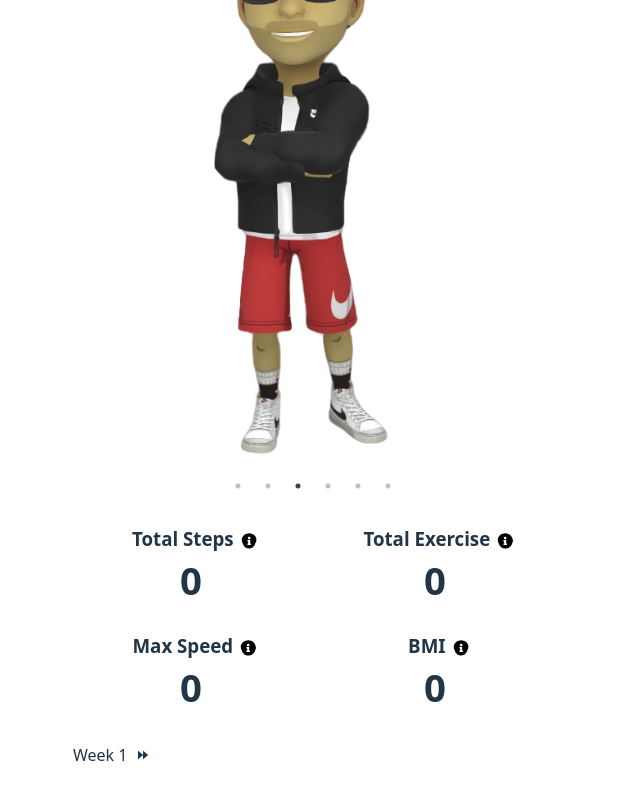
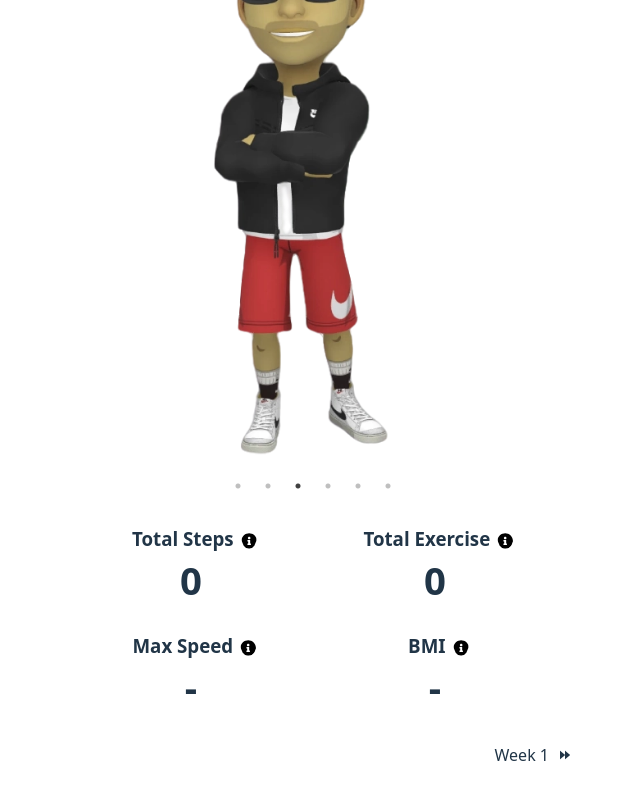
Before and after one commit to MiroKeimioniemi/vital-app, a React (Vite) app in the folder vital-app/: page / in a window 1280 px wide. Shown: the part 314-1114 px from the top of the page, without its empty margins (327-967 px from the left). Built offline with nearby package versions, Linux system fonts and the light colour scheme; no server answers.

Commit message:
Changed avatar default values and added clarifications

```diff
--- a/vital-app/src/App.jsx
+++ b/vital-app/src/App.jsx
@@ -22,12 +22,12 @@ function App() {
   };
 
   const initialAvatars = [
-    {name: "Add Friend", image: plusSign, nativeAvatar: true, level: 0, health: 0, strength: 0, speed: 0, jumpHeight: 0, lifeExpectancy: [0, 0, 0], totalSteps: 0, totalExercise: 0, maxSpeed: 0, bmi: 0},
-    {name: "Samantha", image: friendBitmoji, nativeAvatar: true, level: 0, health: 0, strength: 0, speed: 0, jumpHeight: 0, lifeExpectancy: [0, 0, 0], totalSteps: 0, totalExercise: 0, maxSpeed: 0, bmi: 0},
-    {name: "Jacob", image: bitmojiAvatar, nativeAvatar: true, level: 0, health: 0, strength: 0, speed: 0, jumpHeight: 0, lifeExpectancy: [0, 0, 0], totalSteps: 0, totalExercise: 0, maxSpeed: 0, bmi: 0},
-    {name: "J4c0b (Roblox)", image: robloxAvatar, nativeAvatar: false, level: 0, health: 0, strength: 0, speed: 0, jumpHeight: 0, lifeExpectancy: [0, 0, 0], totalSteps: 0, totalExercise: 0, maxSpeed: 0, bmi: 0},
-    {name: "Jac0b (Minecraft)", image: minecraftAvatar, nativeAvatar: false, level: 0, health: 0, strength: 0, speed: 0, jumpHeight: 0, lifeExpectancy: [0, 0, 0], totalSteps: 0, totalExercise: 0, maxSpeed: 0, bmi: 0},
-    {name: "Add Friend", image: plusSign, nativeAvatar: false, level: 0, health: 0, strength: 0, speed: 0, jumpHeight: 0, lifeExpectancy: [0, 0, 0], totalSteps: 0, totalExercise: 0, maxSpeed: 0, bmi: 0}
+    {name: "Add Friend", image: plusSign, nativeAvatar: true, level: '-', health: '-', strength: '-', speed: '-', jumpHeight: '-', lifeExpectancy: [0, 0, 0], totalSteps: '-', totalExercise: '-', maxSpeed: '-', bmi: '-'},
+    {name: "Samantha", image: friendBitmoji, nativeAvatar: true, level: 0, health: 0, strength: 0, speed: 0, jumpHeight: 0, lifeExpectancy: [8, 5, 23], totalSteps: 249485, totalExercise: 2304, maxSpeed: 28, bmi: 21},
+    {name: "Jacob", image: bitmojiAvatar, nativeAvatar: true, level: 0, health: 0, strength: 0, speed: 0, jumpHeight: 0, lifeExpectancy: [0, 0, 0], totalSteps: 0, totalExercise: 0, maxSpeed: '-', bmi: '-'},
+    {name: "J4c0b (Roblox)", image: robloxAvatar, nativeAvatar: false, level: 10, health: 10, strength: 10, speed: 10, jumpHeight: 10, lifeExpectancy: [0, 0, 0], totalSteps: 10, totalExercise: 10, maxSpeed: 10, bmi: '-'},
+    {name: "Jac0b (Minecraft)", image: minecraftAvatar, nativeAvatar: false, level: 10, health: 10, strength: 10, speed: 10, jumpHeight: 10, lifeExpectancy: [0, 0, 0], totalSteps: 10, totalExercise: 10, maxSpeed: 10, bmi: '-'},
+    {name: "Add Friend", image: plusSign, nativeAvatar: false, level: '-', health: '-', strength: '-', speed: '-', jumpHeight: '-', lifeExpectancy: [0, 0, 0], totalSteps: '-', totalExercise: '-', maxSpeed: '-', bmi: '-'}
   ]
 
   const [count, setCount] = useState(1)
@@ -70,7 +70,7 @@ function App() {
       setHealth(data.game_stats.health)
       setJumpHeight(data.game_stats.jump_height)
       const updatedAvatars = avatars.map((avatar, index) => {
-        if ([1, 2, 3, 4].includes(index)) {
+        if ([2, 3, 4].includes(index)) {
           return {
             ...avatar,
             health: data.game_stats.health,
@@ -108,7 +108,7 @@ function App() {
       <LeIncrease years={avatars[selectedItem].lifeExpectancy[0]} months={avatars[selectedItem].lifeExpectancy[1]} days={avatars[selectedItem].lifeExpectancy[2]} />
       <Carousel avatars={avatars} selected={selectedItem} onCarouselChange={handleCarouselChange} />
       <StatsCard avatar={avatars[selectedItem]} />
-      <div style={{display: 'flex', alignItems: 'center', marginTop: '0'}}>
+      <div style={{display: 'flex', alignItems: 'center', marginTop: '0', justifyContent: 'end', marginRight: '-20px'}}>
         <p style={{marginRight: '8px'}}>Week {count}</p>
         <AiFillForward onClick={() => { if (count <= 4) { handleButtonClick() } }}/>
       </div>
--- a/vital-app/src/components/StatsCard.jsx
+++ b/vital-app/src/components/StatsCard.jsx
@@ -7,18 +7,18 @@ const StatsCard = ({ avatar }) => {
 
     let values = []
     if (avatar.nativeAvatar) {
-        values = [["Total Steps", avatar.totalSteps], ["Total Exercise", avatar.totalExercise], ["Max Speed", avatar.maxSpeed], ["BMI", avatar.bmi]]
+        values = [["Total Steps", avatar.totalSteps, "Cumulative number of steps over all time.", 2], ["Total Exercise", avatar.totalExercise, "Cumulative hours of exercise over all time.", 2], ["Max Speed", avatar.maxSpeed, "Maximum instantaneous sprint speed.", 2], ["BMI", avatar.bmi, "Latest body mass index measuring.", 2]]
     } else {
-        values = [["Health", avatar.health], ["Speed", avatar.speed], ["Strength", avatar.strength], ["Jump Height", avatar.jumpHeight]]
+        values = [["Health", avatar.health, "Health attribute can be increased with sleep score.", 2], ["Speed", avatar.speed, "Speed attribute can be increased by cardio exercise.", 2], ["Strength", avatar.strength, "Strength can be increased by moderate exercise.", 2], ["Jump Height", avatar.jumpHeight, "Jump Height is increased by leg-intensive exercise.", 2]]
     }
 
     return (
         <div className="stats-card">
-      {values.map(([attribute, value], index) => (
+        {values.map(([attribute, value, message, corner], index) => (
             <div key={index} className="stats-item">
                 <div style={{ display: 'flex', alignItems: 'center', justifyContent: 'center', marginBottom: '-20px'}}>
                     <h3 className="attribute">{attribute}</h3>
-                <InfoButton message={"hellou"} corner={index + 1} />
+                    <InfoButton message={message} corner={corner} />
                 </div>
                 <p className='value'>{value}</p>
             </div>
```
Lines whose indentation alone changed are shown as unchanged.
